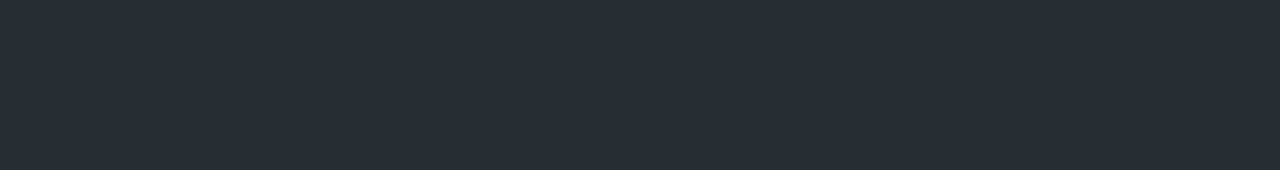
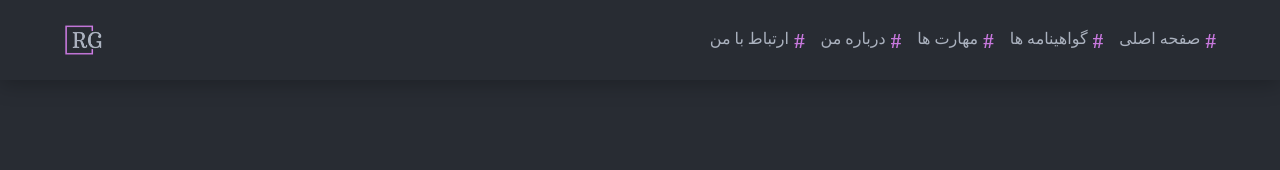
Before and after one commit to rezagholami1998/Template, a React (Vite) app: page /RezaGholami in a window 1280 px wide. Shown: the top 170 px of the page. Built offline with nearby package versions, Linux system fonts and the light colour scheme; a web font is replaced by a local one.

Commit message:
Add : create Routes in component App for /RezaGholami Route

```diff
--- a/src/App.tsx
+++ b/src/App.tsx
@@ -1,11 +1,16 @@
-// import './App.css'
-
+import "./App.css";
+import CvTemplate from "./pages/CvTemplate";
+import { BrowserRouter, Routes, Route, Navigate } from "react-router-dom";
+////////////////////////////////////////////////
 function App() {
-
   return (
-    <>
-    </>
-  )
+    <BrowserRouter>
+      <Routes>
+        <Route path="/" element={<Navigate to="/RezaGholami" />}></Route>
+        <Route path="/RezaGholami" element={<CvTemplate />}></Route>
+      </Routes>
+    </BrowserRouter>
+  );
 }
 
-export default App
+export default App;
```
